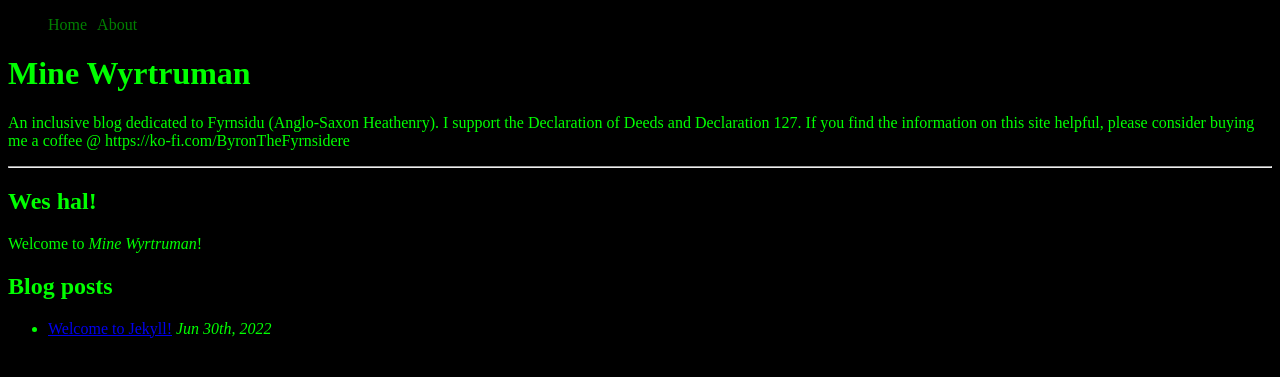
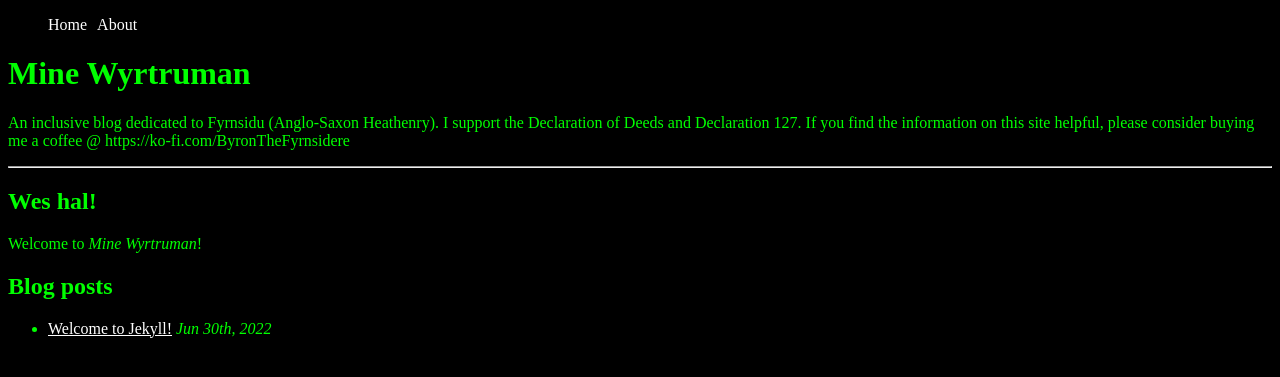
Before and after one commit to byronpendason/byronpendason.github.io, a Jekyll site: the page built from index.md, in a window 1280 px wide. Shown: the top 377 px of the page. Built offline with Jekyll 4.4.1, drawn with Linux system fonts in a browser that asks for light colours; our own code applies the rules of GitHub Pages for plain Markdown files.

Commit message:
Update default.html

```diff
--- a/_layouts/default.html
+++ b/_layouts/default.html
@@ -12,6 +12,9 @@
         background-color: black;
         color: lime;
       }
+      a {
+        color: white;
+      }
       nav ul {
         display: flex;
         list-style: none;
@@ -21,7 +24,7 @@
       }
       nav ul li a {
         text-decoration: none;
-        color: green;
+        color: white;
       }
       nav ul li a:hover {
         text-decoration: underline;
```
